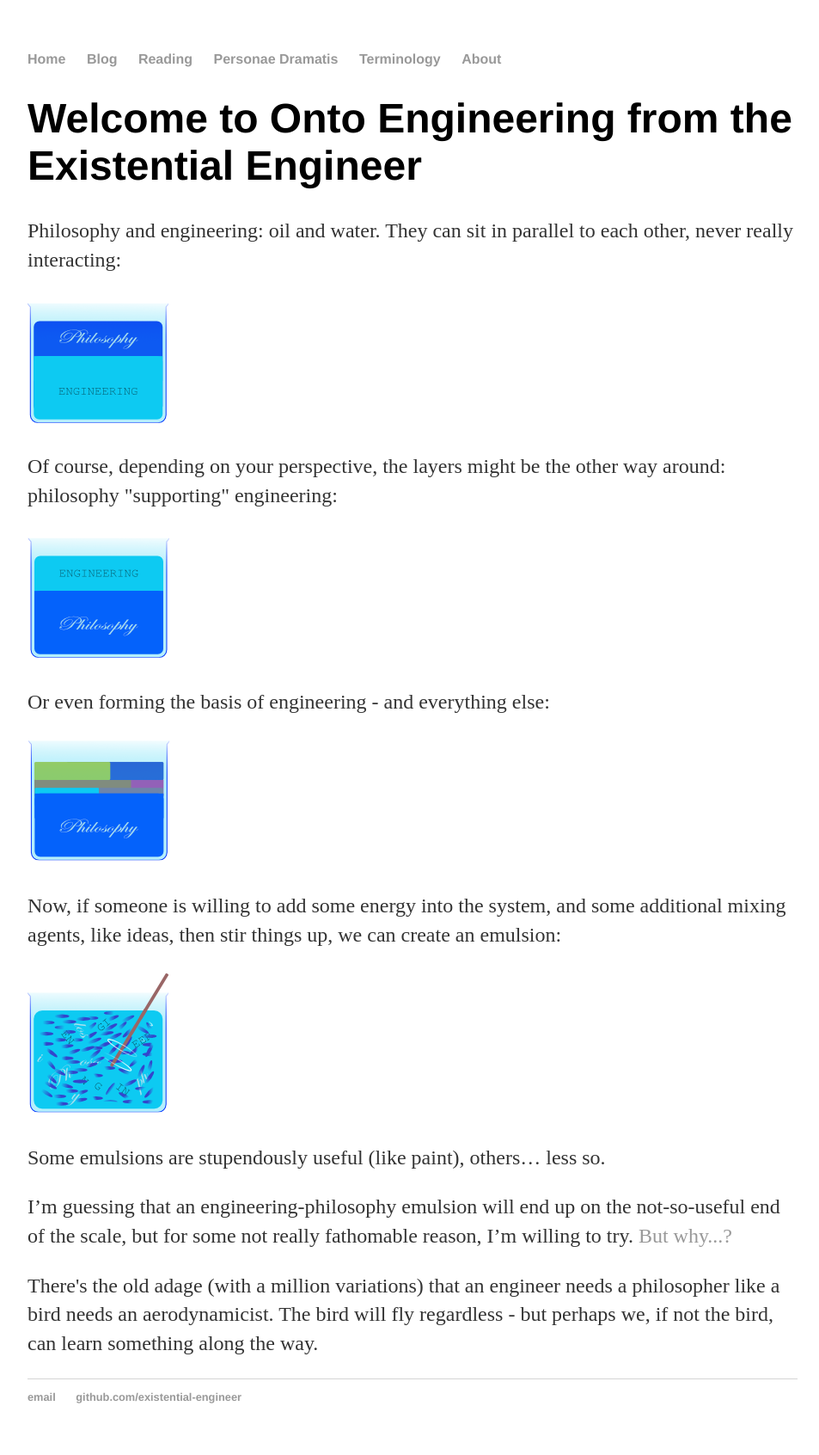
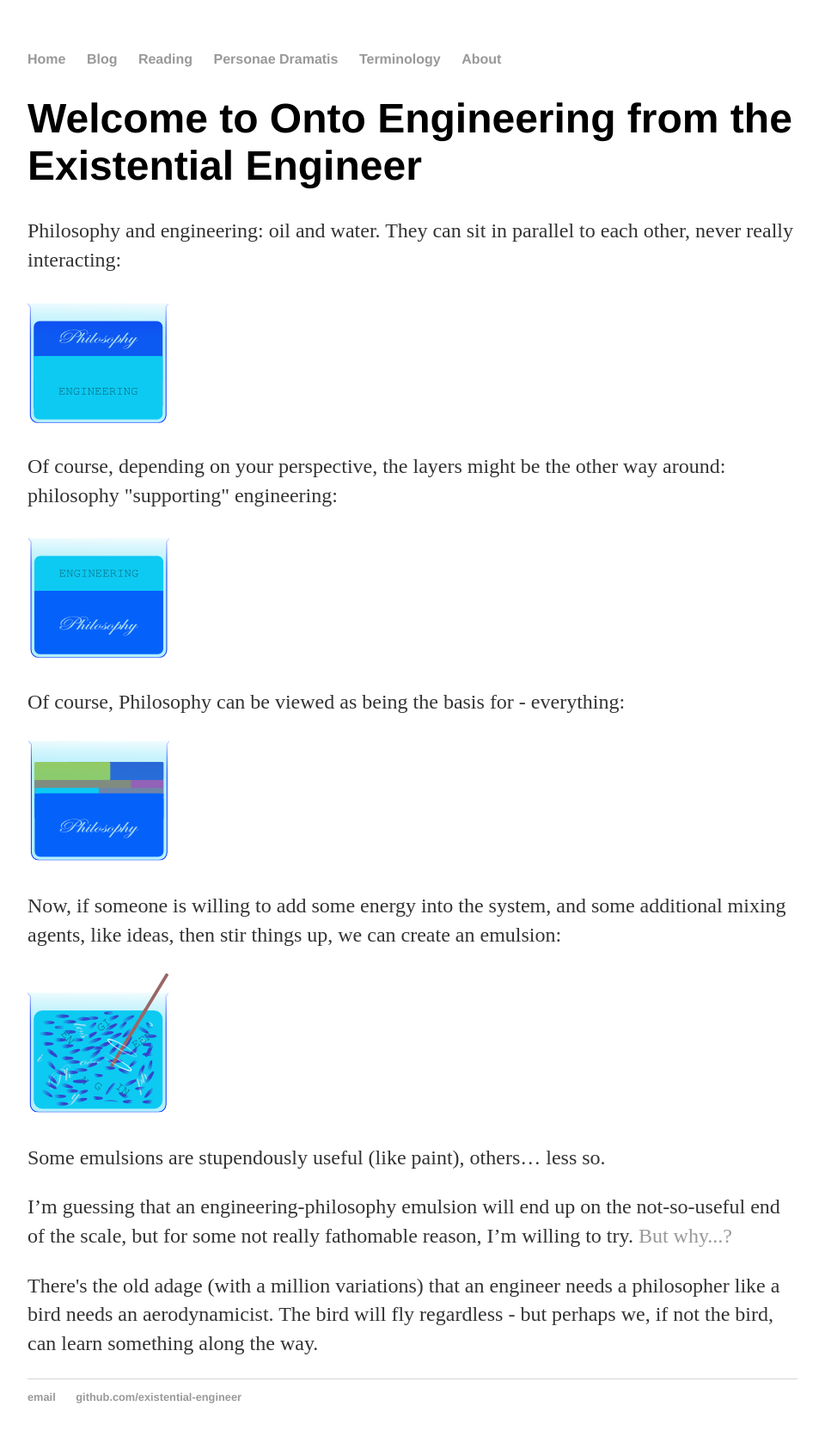
Before and after one commit to existential-engineer/existential-engineer.github.io, a Jekyll site: the page built from index.html, in a window 1280 px wide. Shown: the whole page at 86% size, without its empty margins (160-1113 px from the left). Built offline with Jekyll 4.4.1, drawn with Linux system fonts in a browser that asks for light colours.

Commit message:
Tuned the "everything else" sentence

```diff
--- a/index.html
+++ b/index.html
@@ -7,7 +7,7 @@ title: Onto Engineering
         <p>Philosophy and engineering: oil and water. They can sit in parallel to each other, never really interacting: </p> <p> <img src="/images/PhiOnEng@0.5x.png" alt="OilAndWater" /></p>
         <p>Of course, depending on your perspective, the layers might be the other way around: philosophy "supporting" engineering:</p>
         <p><img src="/images/EngOnPhi.png" alt="PhilosophySupportingEngineering" /></p>
-        <p>Or even forming the basis of engineering - and everything else:</p>
+        <p>Of course, Philosophy can be viewed as being the basis for - everything:</p>
         <p><img src="/images/ManyOnPhi.png" alt="PhilosophyBasisEverything" /></p>
         <p>Now, if someone is willing to add some energy into the system, and some additional mixing agents, like ideas, then stir things up, we can create an emulsion: <p> <img src="/images/MixedEmulsions.png" alt="Philosophy_Engineering_MixedEmulsions" /></p>
         <p>Some emulsions are stupendously useful (like paint), others… less so.</p>
```
